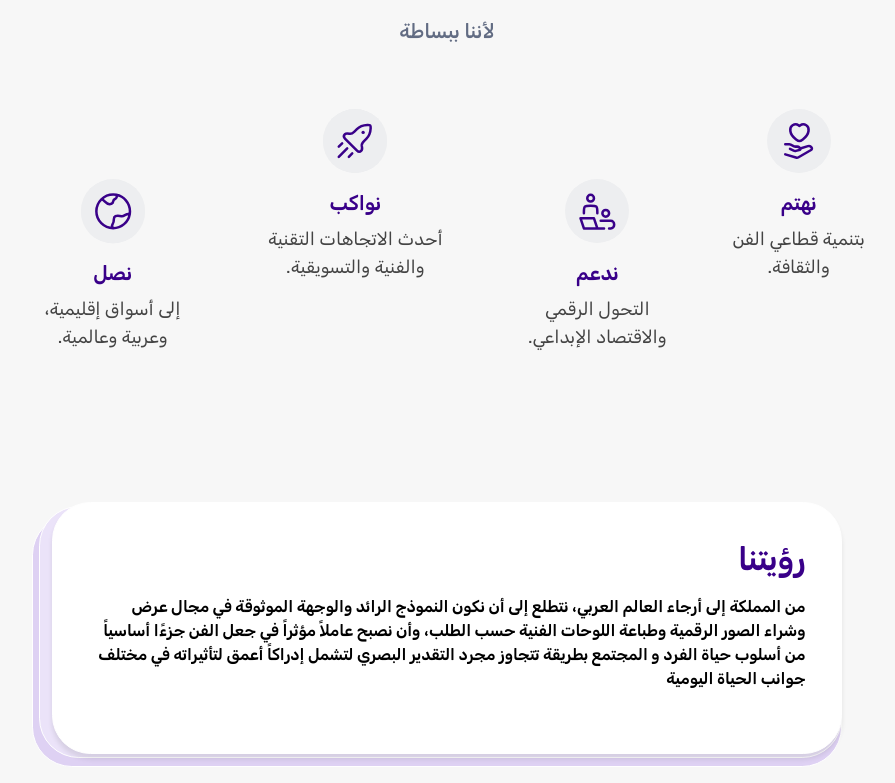
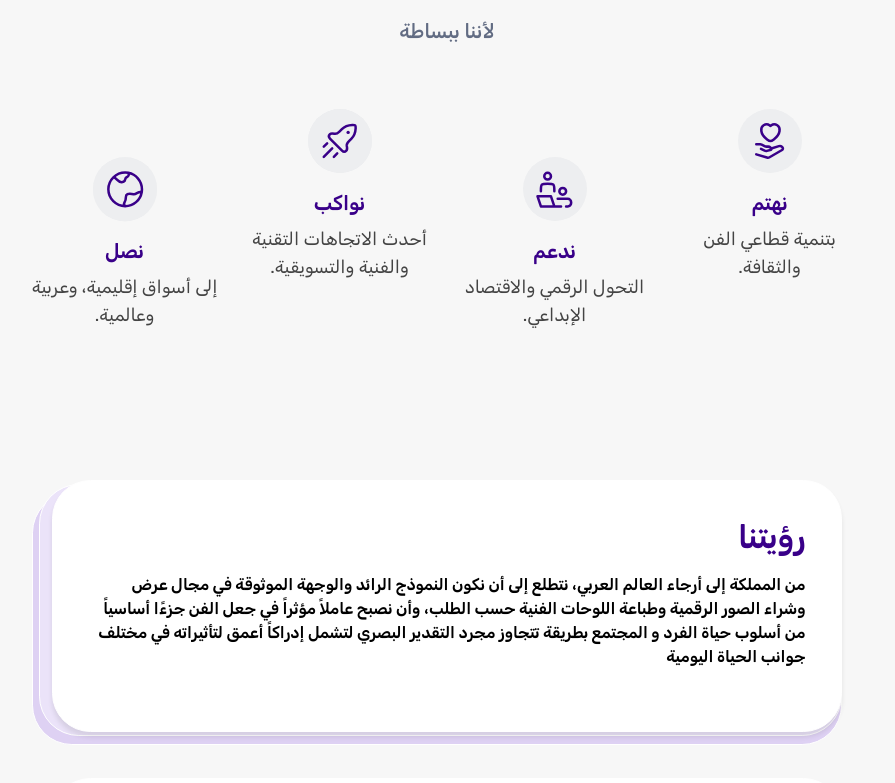
Before and after one commit to abdelrahman-Ebrahim/wojood, a Next.js app: page /ar/about in a window 1280 px wide. Shown: the part 777-1560 px from the top of the page, without its empty margins (193-1088 px from the left). Built offline with nearby package versions, Linux system fonts and the light colour scheme.

Commit message:
about page reps update

```diff
--- a/app/components/AboutComponents/OurApproach.tsx
+++ b/app/components/AboutComponents/OurApproach.tsx
@@ -6,7 +6,7 @@ const OurApproach = () => {
 
   return (
     <section className="mt-[77px] mb-[70px] lg:mb-[98px] flex flex-col justify-center items-center px-[30px] lg:px-0">
-      <h2 className="font-semibold text-[#390089] text-[40px] lg:text-[62px] relative">
+      <h2 className="font-semibold text-[#390089] text-[40px] lg:text-[62px] relative text-nowrap">
         {/* Background behind the text */}
         <div className="absolute top-1/2 left-1/2 transform -translate-x-1/2 -translate-y-1/3 w-[350px] lg:w-[586px] h-[38px] bg-[#6EBBFF33] z-0"></div>
         <span className="relative z-10">{t("title")}</span>
--- a/app/components/AboutComponents/WhyUs.tsx
+++ b/app/components/AboutComponents/WhyUs.tsx
@@ -14,10 +14,10 @@ const WhyUs = () => {
           <p className="font-medium text-xl text-[#626C83]">{t("subtitle")}</p>
         </div>
         {/* icons */}
-        <div className="mt-16 flex gap-[48px] min-h-[242px] relative">
+        <div className="mt-16 grid grid-cols-2 gap-5 md:grid-cols-4">
           {/* <div className="absolute bg-dashedLine bg-center bg-no-repeat top-[34.37px] right-[166.85px] w-[663.92px] h-[78.47px]"></div> */}
           {/* First card */}
-          <div className="flex flex-col text-center items-center">
+          <div className="flex flex-col text-center items-center gap-4 even:mt-20 sm:even:mt-12">
             <div className="size-16 rounded-[100px] flex justify-center items-center bg-[#EDEEF0]">
               <svg
                 width="41"
@@ -48,7 +48,7 @@ const WhyUs = () => {
                 />
               </svg>
             </div>
-            <div className="mt-4 flex flex-col justify-center items-center gap-2">
+            <div className="flex flex-col justify-center items-center gap-2">
               <p className="font-semibold text-xl text-[#390089]">
                 {t("text1")}
               </p>
@@ -58,7 +58,7 @@ const WhyUs = () => {
             </div>
           </div>
           {/* Second card */}
-          <div className="flex flex-col text-center items-center self-end">
+          <div className="flex flex-col text-center items-center gap-4 even:mt-20 sm:even:mt-12">
             <div className="size-16 rounded-[100px] flex justify-center items-center bg-[#EDEEF0]">
               <svg
                 width="41"
@@ -99,7 +99,7 @@ const WhyUs = () => {
                 />
               </svg>
             </div>
-            <div className="mt-4 flex flex-col justify-center items-center gap-2">
+            <div className="flex flex-col justify-center items-center gap-2">
               <p className="font-semibold text-xl text-[#390089]">{t("text2")}</p>
               <p className="font-normal text-lg text-[#444444]">
                 {t("subtext2")}
@@ -107,7 +107,7 @@ const WhyUs = () => {
             </div>
           </div>
           {/* Third card */}
-          <div className="flex flex-col text-center items-center">
+          <div className="flex flex-col text-center items-center gap-4 even:mt-20 sm:even:mt-12">
             <div className="size-16 rounded-[100px] flex justify-center items-center bg-[#EDEEF0]">
               <svg
                 width="64"
@@ -150,7 +150,7 @@ const WhyUs = () => {
                 />
               </svg>
             </div>
-            <div className="mt-4 flex flex-col justify-center items-center gap-2">
+            <div className="flex flex-col justify-center items-center gap-2">
               <p className="font-semibold text-xl text-[#390089]">{t("text3")}</p>
               <p className="font-normal text-lg text-[#444444]">
                 {t("subtext3")}
@@ -159,7 +159,7 @@ const WhyUs = () => {
           </div>
 
           {/* Fourth card */}
-          <div className="flex flex-col text-center items-center self-end">
+          <div className="flex flex-col text-center items-center gap-4 even:mt-20 sm:even:mt-12">
             <div className="size-16 rounded-[100px] flex justify-center items-center bg-[#EDEEF0]">
               <svg
                 width="64"
@@ -177,7 +177,7 @@ const WhyUs = () => {
                 />
               </svg>
             </div>
-            <div className="mt-4 flex flex-col justify-center items-center gap-2">
+            <div className="flex flex-col justify-center items-center gap-2">
               <p className="font-semibold text-xl text-[#390089]">{t("text4")}</p>
               <p className="font-normal text-lg text-[#444444]">
                 {t("subtext4")}
```
